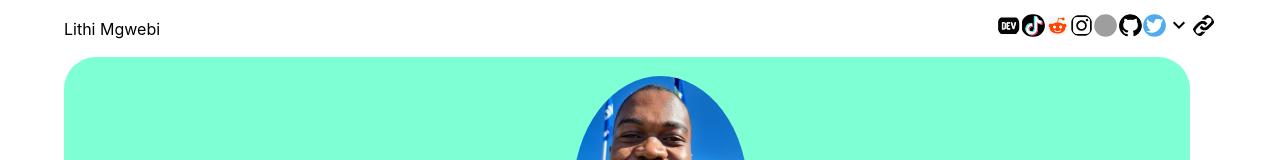
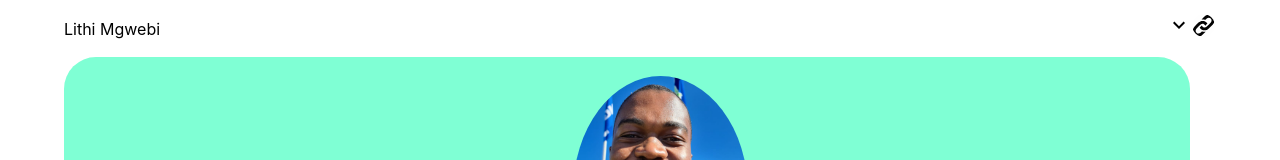
Before and after one commit to LitMgwebi/My_WebSite, a React (Create React App) app: page /reactprojects in a window 1280 px wide. Shown: the top 160 px of the page. Built offline with nearby package versions, Linux system fonts and the light colour scheme; grey boxes are pictures that could not be loaded.

Commit message:
Editinf ReadME

```diff
--- a/src/components/PageContent/FindMe.jsx
+++ b/src/components/PageContent/FindMe.jsx
@@ -13,7 +13,7 @@ import Collapse from "@material-ui/core/Collapse";
 
 
 const FindMe = () => {
-    const [open, setOpen] = useState(true);
+    const [open, setOpen] = useState(false);
 
 
     const handleClick = () => {
@@ -22,8 +22,8 @@ const FindMe = () => {
     return(
         <div id="FindMe">
             <img className="logo" onClick={handleClick} src={Link} alt="Link"/>
-            {open ? <ExpandMore/> : <ExpandLess/>}
-            <Collapse  in={open} timeout="auto" unmountOnExit>
+            {open ? <ExpandLess/> : <ExpandMore/>}
+            <Collapse  in={open} timeout={200} enter={true} exit={true} unmountOnExit={true} mountOnEnter={true}>
                 <div id="FindMe">
                     <a href="https://twitter.com/CopyNinjaLithi" target="_blank" rel="noopener noreferrer">
                         <img className="logo" src={Twitter} alt="TwitterLogo"/>
@@ -34,7 +34,7 @@ const FindMe = () => {
                     <a href="https://www.linkedin.com/in/lithi-mgwebi-a976ba183/" target="_blank" rel="noopener noreferrer">
                         <img className="logo" src={LinkedIn} alt="LinkedInLogo"/>
                     </a>
-                    <a href="https://www.instagram.com/_lithi_mgwebi_/" target="_blank" rel="noopener noreferrer">
+                    <a href="https://www.instagram.com/copyninjalithi/" target="_blank" rel="noopener noreferrer">
                         <img className="logo" src={Instagram} alt="InstagramLogo"/>
                     </a>
                     <a href="https://www.reddit.com/user/Lithi_" target="_blank" rel="noopener noreferrer">
--- a/src/components/PastProjects/PythonPage/SimpleCalculator.jsx
+++ b/src/components/PastProjects/PythonPage/SimpleCalculator.jsx
@@ -2,7 +2,8 @@ function SimpleCalculator({navi}) {
     return(
         <div id="simpleCalculator">
             <h2>Simple Calculator</h2>
-            <p>Description</p>
+            <p>
+This was a small project I used to help me switch over to Python and learn the basics of the language. It is a program that logs in/signs up users using an authentication process that stores users in a text file. Once authenticated the user will be able to use the operation provided by the program. SimpleCalculator will perform a handful on operations which include: addition, subtraction, multiplication, division, and getting the quotient and  exponent.</p>
             <button onClick={() => navi("index") }>Back</button>
         </div>
     )
--- a/src/components/PastProjects/ReactPage/MyWebsite.jsx
+++ b/src/components/PastProjects/ReactPage/MyWebsite.jsx
@@ -2,9 +2,10 @@ const MyWebsite = ({navi}) => {
     return (
         <article id="myWebsite">
             <h3>My Website</h3>
-            <p>Description</p>
-            <p></p>
-            <a href="">Simple Calculator</a>
+            <p className="Description">Hi world, welcome. This is program is my website.</p>
+            <p className="Purpose">This program is the hub where all of my social media sites will converge. This site is also a means I will use to showcase my current and future github projects. From this centralized website, people will be able to view all of my github projects, get means of which to contact me, and get linked to all of social media.</p>
+            <a href="https://github.com/LitMgwebi/My_WebSite">Simple Calculator</a>
+            <img src="#" alt="myWebsite" />
             <button onClick={() => navi("index") }>Back to</button>
         </article>
     );
```
Also changed, not shown: 1 other file (tests, documents, lock files or other folders).
